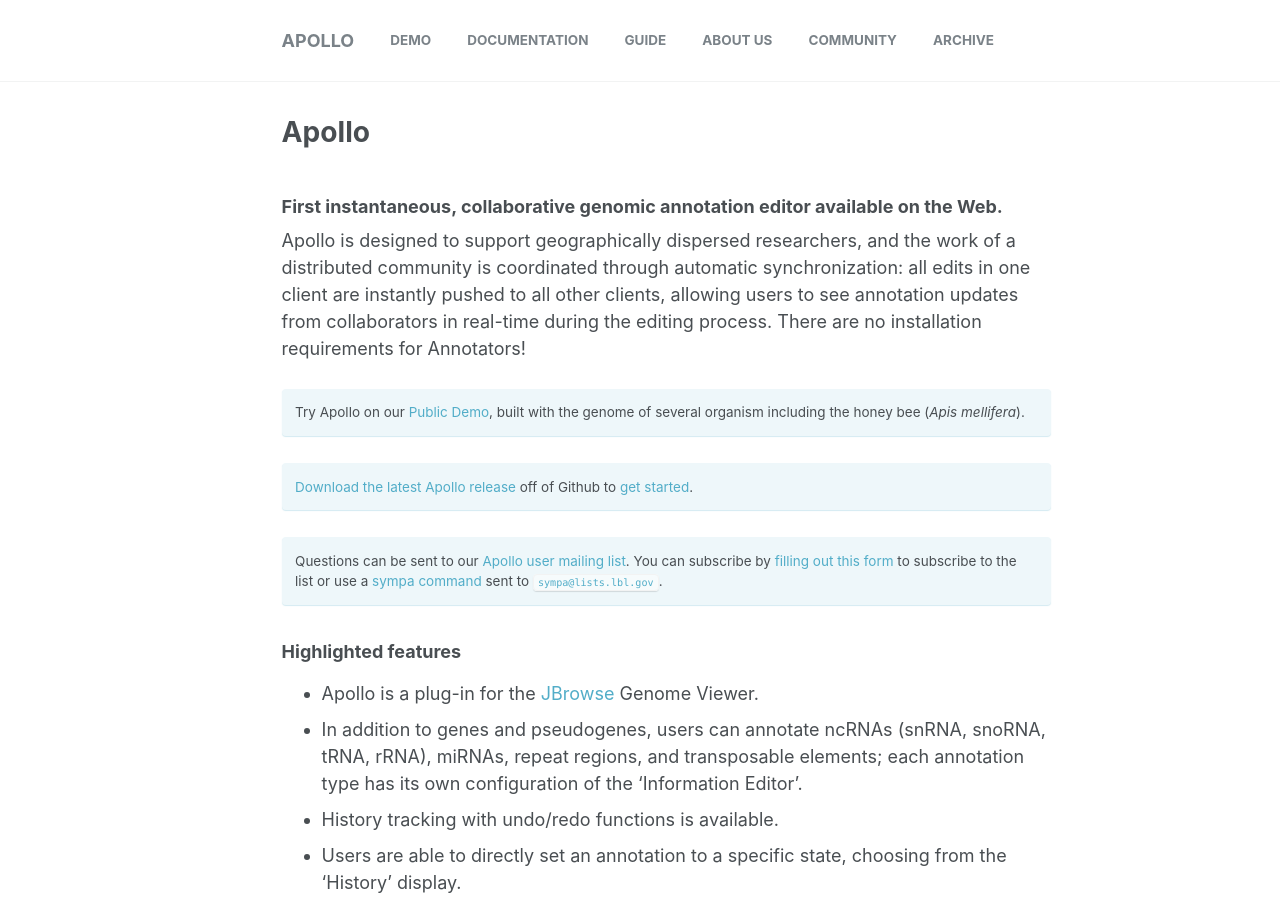
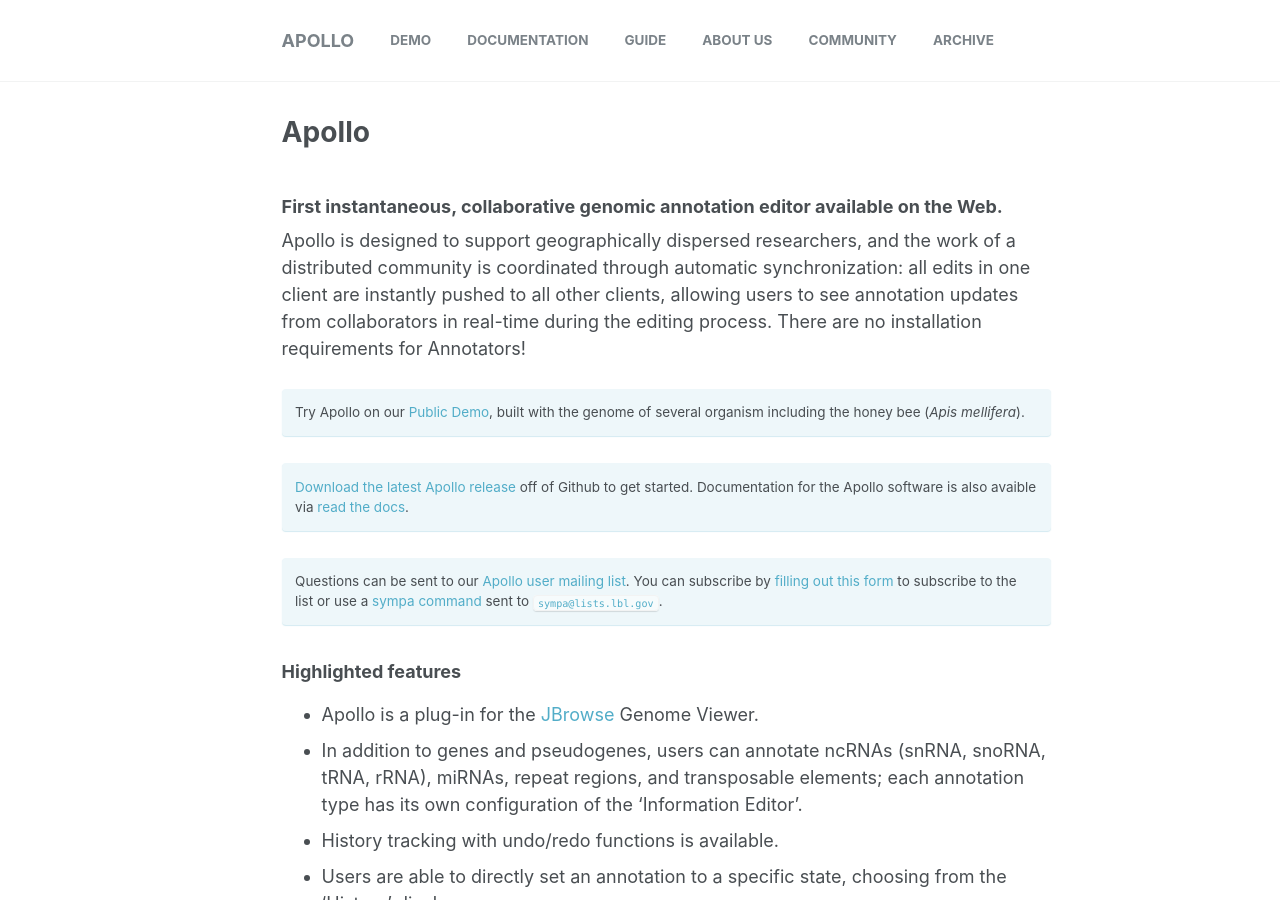
Before and after one commit to genomearchitect/genomearchitect.github.io, a Jekyll site: the page built from _pages/main.md, in a window 1280 px wide and 900 px high. Built offline with Jekyll 4.4.1, drawn with Linux system fonts in a browser that asks for light colours.

Commit message:
Update main.md

```diff
--- a/_pages/main.md
+++ b/_pages/main.md
@@ -15,7 +15,7 @@ Apollo is designed to support geographically dispersed researchers, and the work
 Try Apollo on our [Public Demo](demo), built with the genome of several organism including the honey bee (<i>Apis mellifera</i>).
 
 {: .notice--info}
-[Download the latest Apollo release](https://github.com/GMOD/Apollo/releases/latest) off of Github to [get started](http://genomearchitect.readthedocs.io/en/stable/).
+[Download the latest Apollo release](https://github.com/GMOD/Apollo/releases/latest) off of Github to get started.  Documentation for the Apollo software is also avaible via [read the docs](http://genomearchitect.readthedocs.io/en/stable/).
 
 {: .notice--info}
 {% include contact.md %}
```
